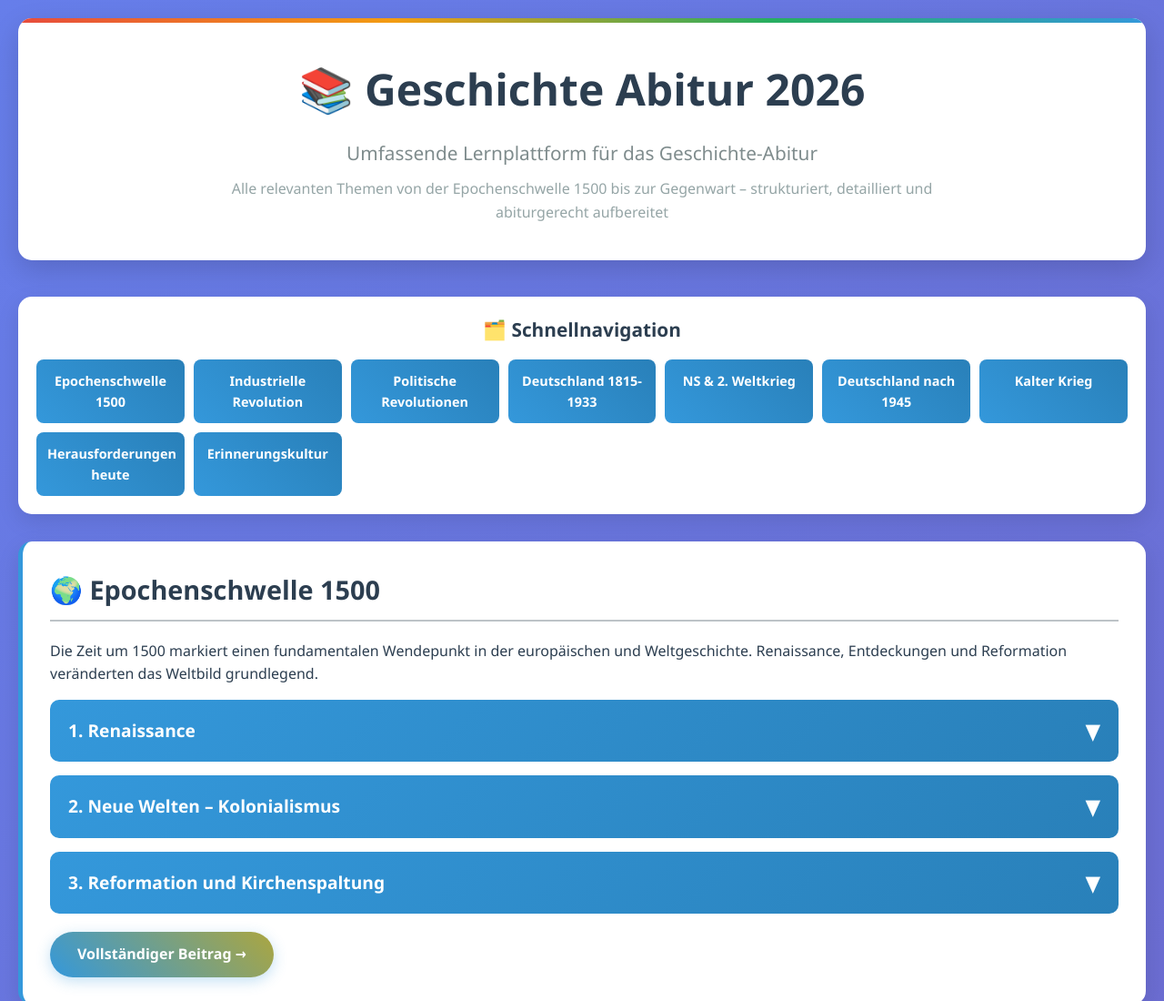
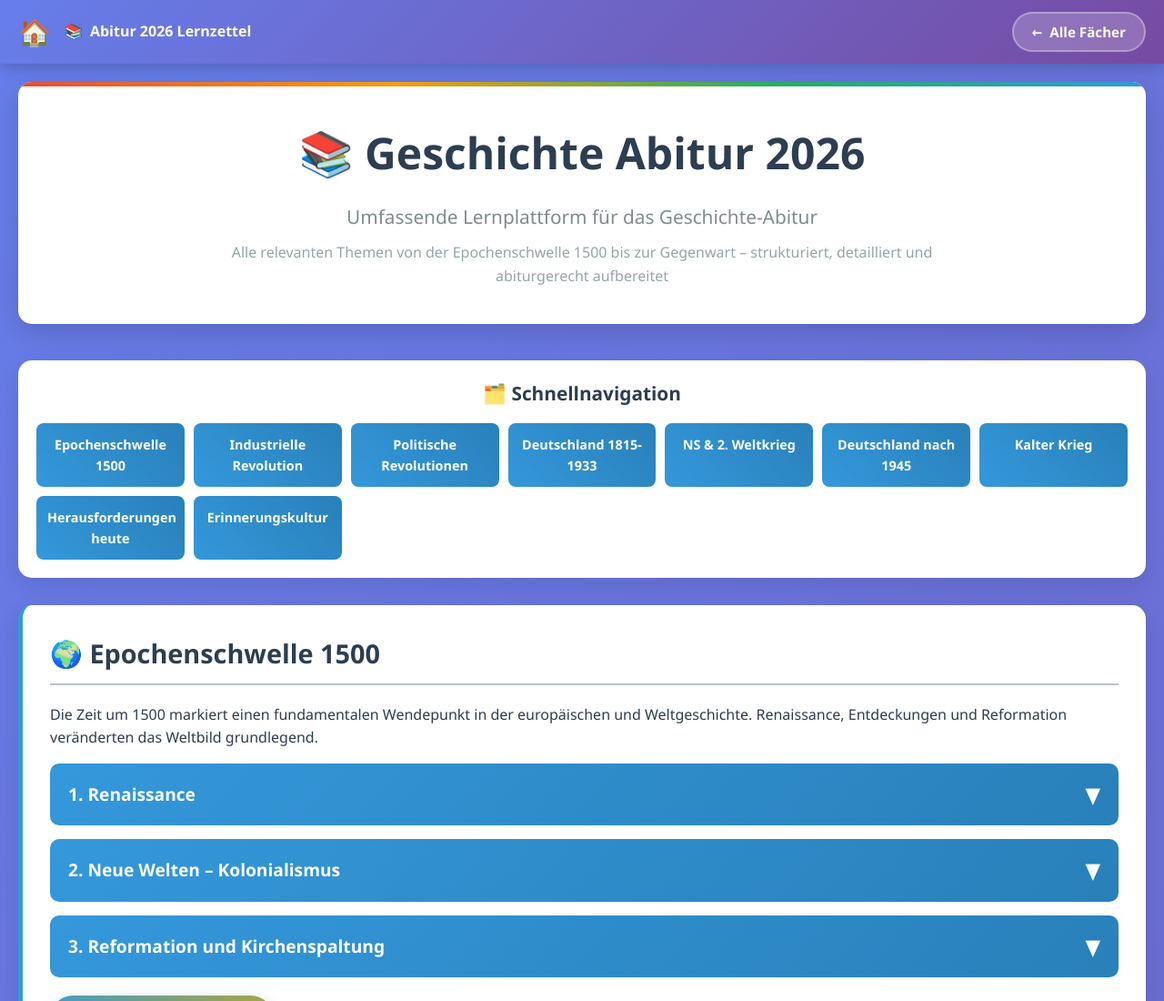
Before and after one commit to Baadjid/Geschichte_und_Gemeinschaftskunde_ABI_Lernzettel, a plain HTML site: page index.html in a window 1280 px wide. Shown: the top 1100 px of the page at 91% size. Drawn offline with Linux system fonts and the light colour scheme.

Commit message:
Update index.html

```diff
--- a/index.html
+++ b/index.html
@@ -388,9 +388,149 @@
                 padding: 20px;
             }
         }
+
+        /* Universal Navbar Styles */
+    .universal-navbar {
+        position: sticky;
+        top: 0;
+        z-index: 9999;
+        background: linear-gradient(135deg, #667eea 0%, #764ba2 100%);
+        padding: 12px 20px;
+        box-shadow: 0 4px 15px rgba(0, 0, 0, 0.2);
+        display: flex;
+        justify-content: space-between;
+        align-items: center;
+        gap: 15px;
+        flex-wrap: wrap;
+        animation: slideDown 0.5s ease-out;
+    }
+
+    @keyframes slideDown {
+        from {
+            transform: translateY(-100%);
+            opacity: 0;
+        }
+        to {
+            transform: translateY(0);
+            opacity: 1;
+        }
+    }
+
+    .universal-navbar-content {
+        display: flex;
+        align-items: center;
+        gap: 15px;
+        flex-wrap: wrap;
+        flex: 1;
+    }
+
+    .universal-navbar-icon {
+        font-size: 1.8em;
+        color: white;
+        text-decoration: none;
+        transition: transform 0.3s ease;
+    }
+
+    .universal-navbar-icon:hover {
+        transform: scale(1.2) rotate(5deg);
+    }
+
+    .universal-navbar-text {
+        color: white;
+        font-size: 1em;
+        font-weight: 600;
+        margin: 0;
+        display: flex;
+        align-items: center;
+        gap: 8px;
+    }
+
+    .universal-navbar-link {
+        background: rgba(255, 255, 255, 0.2);
+        backdrop-filter: blur(10px);
+        color: white;
+        text-decoration: none;
+        padding: 8px 20px;
+        border-radius: 25px;
+        font-weight: 600;
+        font-size: 0.95em;
+        transition: all 0.3s ease;
+        border: 2px solid rgba(255, 255, 255, 0.3);
+        display: inline-flex;
+        align-items: center;
+        gap: 8px;
+        white-space: nowrap;
+    }
+
+    .universal-navbar-link:hover {
+        background: rgba(255, 255, 255, 0.35);
+        border-color: rgba(255, 255, 255, 0.6);
+        transform: translateY(-2px);
+        box-shadow: 0 5px 15px rgba(0, 0, 0, 0.3);
+    }
+
+    .universal-navbar-link-arrow {
+        transition: transform 0.3s ease;
+    }
+
+    .universal-navbar-link:hover .universal-navbar-link-arrow {
+        transform: translateX(-3px);
+    }
+
+    /* Responsive Design */
+    @media (max-width: 768px) {
+        .universal-navbar {
+            padding: 10px 15px;
+        }
+
+        .universal-navbar-text {
+            font-size: 0.9em;
+        }
+
+        .universal-navbar-link {
+            padding: 7px 15px;
+            font-size: 0.85em;
+        }
+
+        .universal-navbar-icon {
+            font-size: 1.5em;
+        }
+    }
+
+    @media (max-width: 480px) {
+        .universal-navbar {
+            justify-content: center;
+        }
+
+        .universal-navbar-content {
+            justify-content: center;
+            width: 100%;
+        }
+
+        .universal-navbar-text {
+            display: none; /* Text verstecken auf sehr kleinen Bildschirmen */
+        }
+    }
     </style>
 </head>
 <body>
+
+    <nav class="universal-navbar">
+    <div class="universal-navbar-content">
+        <a href="https://baadjid.github.io/Abitur-Lernzettel_2026/" class="universal-navbar-icon" title="Zur Übersicht" aria-label="Zur Übersicht">
+            🏠
+        </a>
+        <p class="universal-navbar-text">
+            <span>📚</span>
+            <span>Abitur 2026 Lernzettel</span>
+        </p>
+    </div>
+    <a href="https://baadjid.github.io/Abitur-Lernzettel_2026/" class="universal-navbar-link">
+        <span class="universal-navbar-link-arrow">←</span>
+        <span>Alle Fächer</span>
+    </a>
+    </nav>
+
     <div class="container">
         <!-- Header Section -->
         <div class="header">
```
